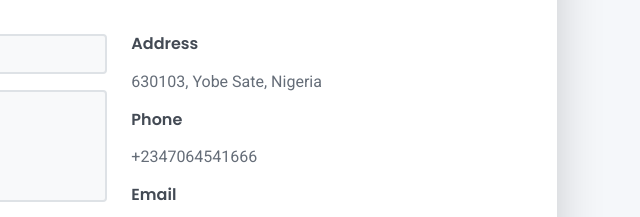
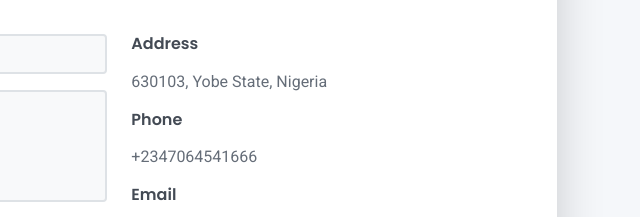
Before and after one commit to LawanIdriss/lawanidriss.github.io, a plain HTML site: page index.html in a window 1280 px wide. Shown: the part 2676-2893 px from the top of the page, 601-1241 px from the left. Drawn offline with Linux system fonts and the light colour scheme.

Commit message:
Update index.html

```diff
--- a/index.html
+++ b/index.html
@@ -218,7 +218,7 @@
       <div class="col">
         <div class="mt-2">
           <h3 class="h6">Address</h3>
-          <div class="pb-2 text-secondary">630103, Yobe Sate, Nigeria</div>
+          <div class="pb-2 text-secondary">630103, Yobe State, Nigeria</div>
           <h3 class="h6">Phone</h3>
           <div class="pb-2 text-secondary">+2347064541666</div>
           <h3 class="h6">Email</h3>
```
